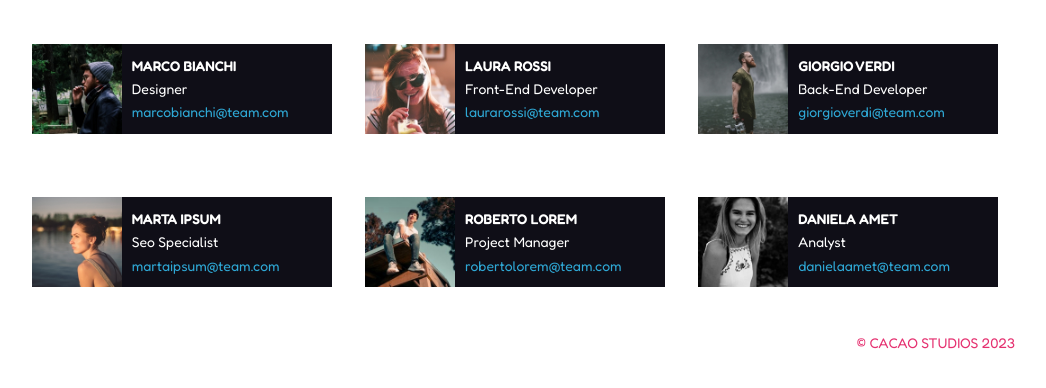
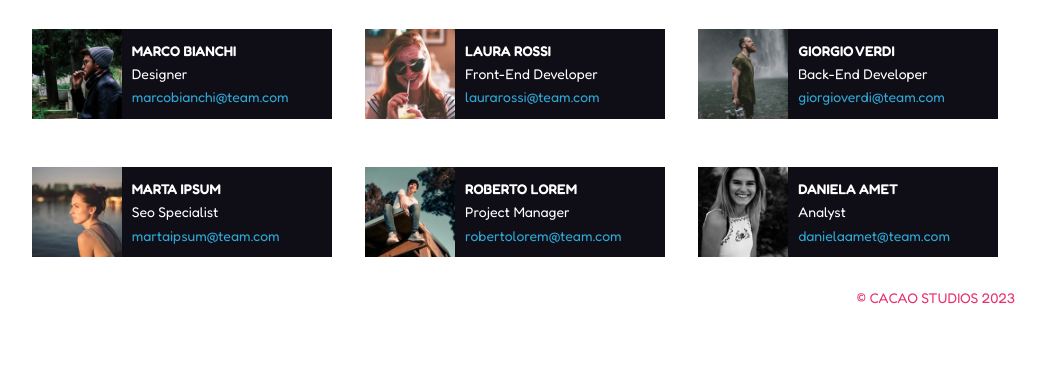
Before and after one commit to nicolaazonta/html-css-float-cards, a plain HTML site: page index.html in a window 1280 px wide. Shown: the part 136-524 px from the top of the page, without its empty margins (125-1171 px from the left). Drawn offline with Linux system fonts and the light colour scheme.

Commit message:
exercise completed and optimized

```diff
--- a/css/style.css
+++ b/css/style.css
@@ -1,11 +1,16 @@
-/* commons */
-
+/* commons ----------------------*/
 *{
     margin: 0;
     padding: 0;
     box-sizing: border-box;
 }
 
+:root{
+    --tb-title: #e53170;
+    --tb-bck_card: #0f0e17 ;
+    --tb-mail: #2fa8d5;
+    --tb-card_text: #ffffff;
+}
 
 body{
     max-width: 1000px;
@@ -14,33 +19,15 @@ body{
     background-color: var(white);
 }
 
-main>section{
-    margin-top: 30px;
-    margin-bottom: 30px;
-}
 
-:root
-{
-    --tb-title: #e53170;
-    --tb-bck_card: #0f0e17 ;
-    --tb-mail: #2fa8d5;
-    --tb-card_text: #ffffff;
-
-}
-
-/* utilities */
+/* utilities ---------------------- */
 .pt-30{
     padding-top: 30px;
 }
 
-section::after{
-    content: "";
-    display: table;
-    clear: both;
-}
 
-/* header */
 
+/* header ---------------------- */
 header{
     text-align: center;
 }
@@ -56,7 +43,19 @@ header p{
 }
 
 
-/* main */
+/* main ---------------------- */
+
+
+main>section{
+    margin-top: 15px;
+    margin-bottom: 15px;
+}
+
+section::after{ /* -----clearfix----- */
+    content: "";
+    display: table;
+    clear: both;
+}
 
 h3{
     margin-top: 10px;
@@ -85,7 +84,7 @@ div :last-child{
     padding-right: 10px;
 }
 
-/* footer */
+/* footer ---------------------- */
 
 footer p{
     text-align: right;
--- a/index.html
+++ b/index.html
@@ -21,8 +21,8 @@
     </header>
 
 
-    <main><!-- main -->
-        <section class="clearfix">
+    <main><!-- main: two rows of cards -->
+        <section> <!-- first row of cards -->
             <div class="card">
                 <img src="./img/male1.png" alt="marco bianchi photo">
                 <h3>MARCO BIANCHI</h3>
@@ -45,7 +45,7 @@
             </div>
         </section>
 
-        <section>
+        <section><!-- second row of cards -->
             <div class="card">
                 <img src="./img/female2.png" alt="marta ipsum photo">
                 <h3>MARTA IPSUM</h3>
```
